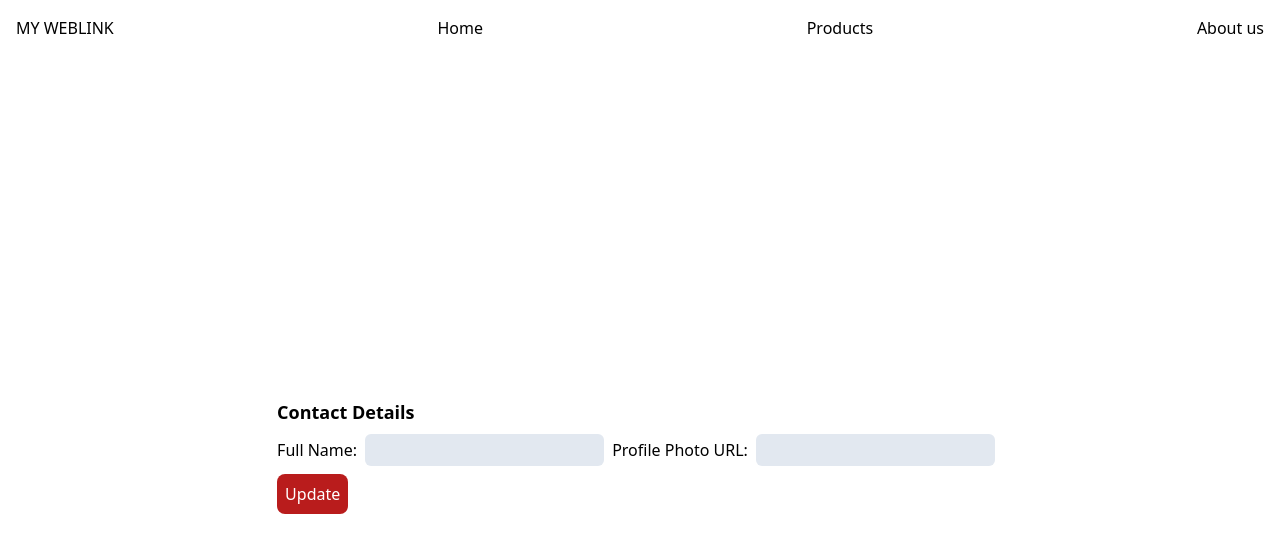
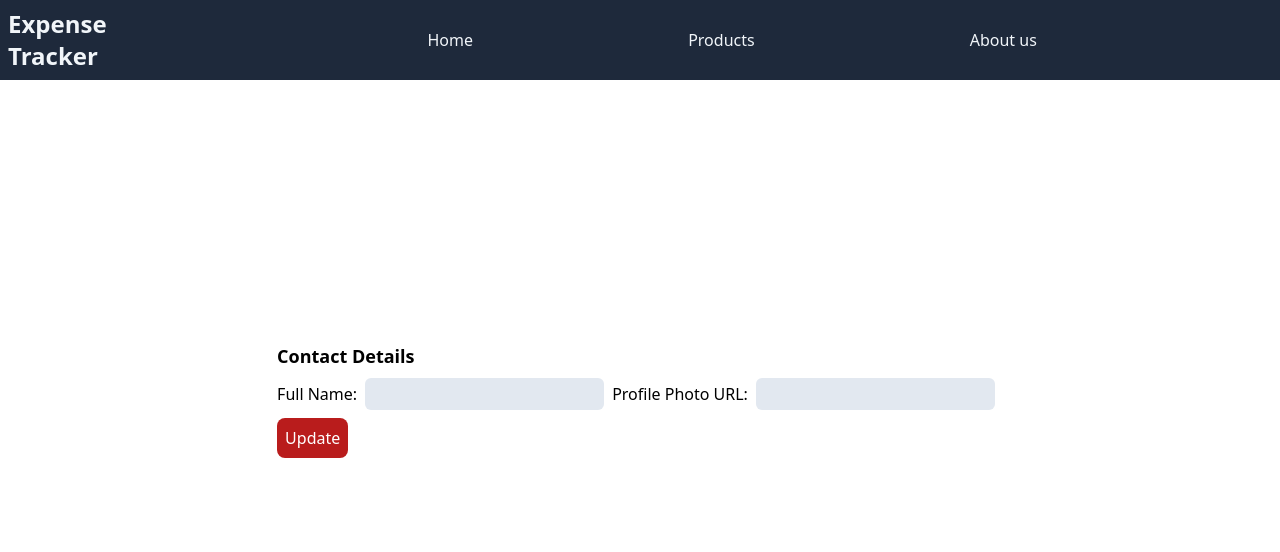
Before and after one commit to rishuishind/sharpProject5, a React (Create React App) app: page /updateprofile in a window 1280 px wide. Shown: the top 552 px of the page. Built offline with nearby package versions, Linux system fonts and the light colour scheme; no server answers.

Commit message:
addded some css

```diff
--- a/package.json
+++ b/package.json
@@ -8,7 +8,7 @@
     "@testing-library/user-event": "^13.5.0",
     "react": "^18.2.0",
     "react-dom": "^18.2.0",
-    "react-router-dom": "^5.3.4",
+    "react-router-dom": "^6.21.0",
     "react-scripts": "5.0.1",
     "web-vitals": "^2.1.4"
   },
--- a/src/App.js
+++ b/src/App.js
@@ -1,20 +1,20 @@
-import { Route } from "react-router-dom";
+import { BrowserRouter, Route, Routes } from "react-router-dom";
 import DummyLogin from './pages/DummyLogin'
 import HomePage from "./pages/HomePage";
 import UpdateProfile from "./pages/UpdateProfile";
+import Navbar from "./components/Navbar";
 
 function App() {
   return (
     <>
-      <Route exact path="/">
-        <HomePage />
-      </Route>
-      <Route path="/login">
-        <DummyLogin />
-      </Route>
-      <Route path='/updateProfile'>
-        <UpdateProfile />
-      </Route>
+      <BrowserRouter>
+        <Navbar />
+        <Routes>
+          <Route path="/" element={<HomePage />} />
+          <Route path="/login" element={<DummyLogin />} />
+          <Route path="/updateprofile" element={<UpdateProfile />} />
+        </Routes>
+      </BrowserRouter>
     </>
   );
 }
--- a/src/components/Authentication.jsx
+++ b/src/components/Authentication.jsx
@@ -1,9 +1,9 @@
-import React, { useRef, useState } from 'react'
-import { useHistory } from 'react-router-dom/cjs/react-router-dom.min';
+import React, { useRef, useState, useContext } from 'react';
+import AuthContext from '../store/AuthContext';
+import { useNavigate } from 'react-router-dom';
 
 const Authentication = () => {
-
-    const [isLogin, setIsLogin] = useState(true);
+    const ctx = useContext(AuthContext);
     const apiKEY = 'AIzaSyD8ycB6q6pys2MMvD6gP4F308TdRu3RshI';
     const [api, setAPI] = useState('https://identitytoolkit.googleapis.com/v1/accounts:signInWithPassword?key=')
 
@@ -11,12 +11,12 @@ const Authentication = () => {
     const passwordRef = useRef();
     const confirmPasswordRef = useRef();
 
-    const history = useHistory();
+    const history = useNavigate()
 
 
     const handleSubmit = (e) => {
         e.preventDefault();
-        if (isLogin) {
+        if (ctx.isLogin) {
             setAPI(api + apiKEY);
         } else {
             if (passwordRef.current.value === confirmPasswordRef.current.value) {
@@ -48,13 +48,17 @@ const Authentication = () => {
         }).then(data => {
             console.log(data);
             localStorage.setItem('token', data.idToken);
-            history.replace('/login')
+            history('/login')
         }).catch(err => {
             alert(err.message);
         })
     }
 
     const handleForget = () => {
+        if (emailRef.current.value.length < 1) {
+            alert('Please enter email');
+            return;
+        }
         fetch('https://identitytoolkit.googleapis.com/v1/accounts:sendOobCode?key=AIzaSyD8ycB6q6pys2MMvD6gP4F308TdRu3RshI',
             {
                 method: 'POST',
@@ -85,7 +89,7 @@ const Authentication = () => {
     return (
         <div className=' flex-col p-12 rounded-md border absolute border-black top-[50%] left-[50%] -translate-x-1/2 -translate-y-1/2'>
             <div>
-                <h1 className=' text-lg font-semibold'>{isLogin ? 'Login Page:' : 'SignUp Page:'}</h1>
+                <h1 className=' text-lg font-semibold'>{ctx.isLogin ? 'Login Page:' : 'SignUp Page:'}</h1>
             </div>
             <div>
                 <form onSubmit={handleSubmit}>
@@ -95,15 +99,15 @@ const Authentication = () => {
                     <div>
                         <input ref={passwordRef} className='border p-1.5 m-1' type="password" placeholder='password' />
                     </div>
-                    {!isLogin && <div>
+                    {!ctx.isLogin && <div>
                         <input ref={confirmPasswordRef} className='border p-1.5 m-1' type="password" placeholder='confirm password' />
                     </div>}
-                    {isLogin && <h1 onClick={handleForget} className=' text-red-600 cursor-pointer'>Forget Password ?</h1>}
+                    {ctx.isLogin && <h1 onClick={handleForget} className=' text-red-600 cursor-pointer'>Forget Password ?</h1>}
                     <div>
-                        <button type='submit' className='p-2 bg-black text-white rounded-md mt-3'>{isLogin ? 'Login' : 'SignUp'}</button>
+                        <button type='submit' className='p-2 bg-black text-white rounded-md mt-3'>{ctx.isLogin ? 'Login' : 'SignUp'}</button>
                     </div>
                 </form>
-                <button onClick={() => setIsLogin(!isLogin)} className=' bg-gray-500 px-3 rounded mt-3 text-white'>{isLogin ? 'Dont have an account?' : 'Already have an account'}</button>
+                <button onClick={ctx.changeLogin} className=' bg-gray-500 px-3 rounded mt-3 text-white'>{ctx.isLogin ? 'Dont have an account?' : 'Already have an account'}</button>
             </div>
         </div>
     )
--- a/src/components/Navbar.jsx
+++ b/src/components/Navbar.jsx
@@ -1,22 +1,23 @@
 import React from 'react'
-import { useHistory } from 'react-router-dom';
+import { useNavigate } from 'react-router-dom';
 
 const Navbar = () => {
     const token = localStorage.getItem('token');
-    const history = useHistory();
-
+    const history = useNavigate();
     const handleLogout = () => {
         localStorage.removeItem('token');
-        history.replace('/')
+        history('/')
     }
     return (
         <>
-            <nav className="flex justify-between m-2 p-2 list-none">
-                <h1>MY WEBLINK</h1>
-                <li>Home</li>
-                <li>Products</li>
-                <li>About us</li>
-                {token && <li><button onClick={handleLogout} className=' bg-red-700 text-white p-2 rounded-lg'>Logout</button></li>}
+            <nav className="fixed flex justify-between p-2 h-20 list-none bg-slate-800 text-slate-100 w-full">
+                <h1 className='font-bold text-2xl'>Expense Tracker</h1>
+                <div className='flex w-[90%] justify-evenly p-5'>
+                    <li className='cursor-pointer'>Home</li>
+                    <li className='cursor-pointer'>Products</li>
+                    <li className='cursor-pointer'>About us</li>
+                </div>
+                {token && <li className='p-4'><button onClick={handleLogout} className=' bg-red-700 text-white p-2 rounded-lg'>Logout</button></li>}
             </nav>
         </>
     )
--- a/src/index.js
+++ b/src/index.js
@@ -2,14 +2,14 @@ import React from 'react';
 import ReactDOM from 'react-dom/client';
 import './index.css';
 import App from './App';
-import { BrowserRouter } from 'react-router-dom/cjs/react-router-dom.min';
+import AuthContextProvider from './store/AuthContextProvider';
 
 const root = ReactDOM.createRoot(document.getElementById('root'));
 root.render(
   <React.StrictMode>
-    <BrowserRouter>
+    <AuthContextProvider>
       <App />
-    </BrowserRouter>
+    </AuthContextProvider>
   </React.StrictMode>
 );
 
--- a/src/pages/DummyLogin.jsx
+++ b/src/pages/DummyLogin.jsx
@@ -1,7 +1,5 @@
 import React from 'react'
-import { Link } from 'react-router-dom/cjs/react-router-dom';
-import Navbar from '../components/Navbar';
-
+import { Link } from 'react-router-dom';
 const DummyLogin = () => {
 
     const handleVerifyEmail = () => {
@@ -32,15 +30,14 @@ const DummyLogin = () => {
     }
 
     return (
-        <>
-            <Navbar />
-            <h1>This is a dummy login page</h1>
+        <div className='ml-4'>
+            <h1 className='p-10'>This is a dummy login page</h1>
             <Link to='/updateProfile'>
                 <h1 className=' text-blue-800'>Your Profile is incomplete!! Complete now</h1>
             </Link>
 
             <button onClick={handleVerifyEmail} className=' bg-red-500 text-white p-2 mt-5 rounded-lg'>Verify Email</button>
-        </>
+        </div>
     )
 }
 
--- a/src/pages/HomePage.jsx
+++ b/src/pages/HomePage.jsx
@@ -1,11 +1,9 @@
 import React from 'react'
-import Navbar from '../components/Navbar'
 import Authentication from '../components/Authentication'
 
 const HomePage = () => {
     return (
         <>
-            <Navbar />
             <Authentication />
         </>
     )
--- a/src/pages/UpdateProfile.jsx
+++ b/src/pages/UpdateProfile.jsx
@@ -1,5 +1,4 @@
-import React, { useEffect, useRef } from 'react'
-import Navbar from '../components/Navbar';
+import React, { useEffect, useRef } from 'react';
 
 const UpdateProfile = () => {
 
@@ -58,7 +57,7 @@ const UpdateProfile = () => {
                 })
             }
         }).then(data => {
-            console.log(data);
+            alert('updated the data')
         }).catch(err => {
             alert(err.message);
         })
@@ -66,7 +65,6 @@ const UpdateProfile = () => {
 
     return (
         <>
-            <Navbar />
             <div className='flex justify-center items-center h-screen'>
                 <div>
                     <h1 className=' font-semibold text-lg'>Contact Details</h1>
--- /dev/null
+++ b/src/store/AuthContext.jsx
@@ -0,0 +1,8 @@
+import { createContext } from "react";
+
+const AuthContext = createContext({
+    isLogin: true,
+    changeLogin: () => { },
+});
+
+export default AuthContext;
--- /dev/null
+++ b/src/store/AuthContextProvider.jsx
@@ -0,0 +1,23 @@
+import React, { useState } from 'react'
+import AuthContext from './AuthContext'
+
+const AuthContextProvider = (props) => {
+    const [isLogin, setIsLogin] = useState(true);
+
+
+    const loginHandler = () => {
+        setIsLogin(!isLogin);
+    }
+
+    const data = {
+        isLogin: isLogin,
+        changeLogin: loginHandler,
+    }
+    return (
+        <AuthContext.Provider value={data}>
+            {props.children}
+        </AuthContext.Provider>
+    )
+}
+
+export default AuthContextProvider
```
Also changed, not shown: 1 other file (tests, documents, lock files or other folders).
